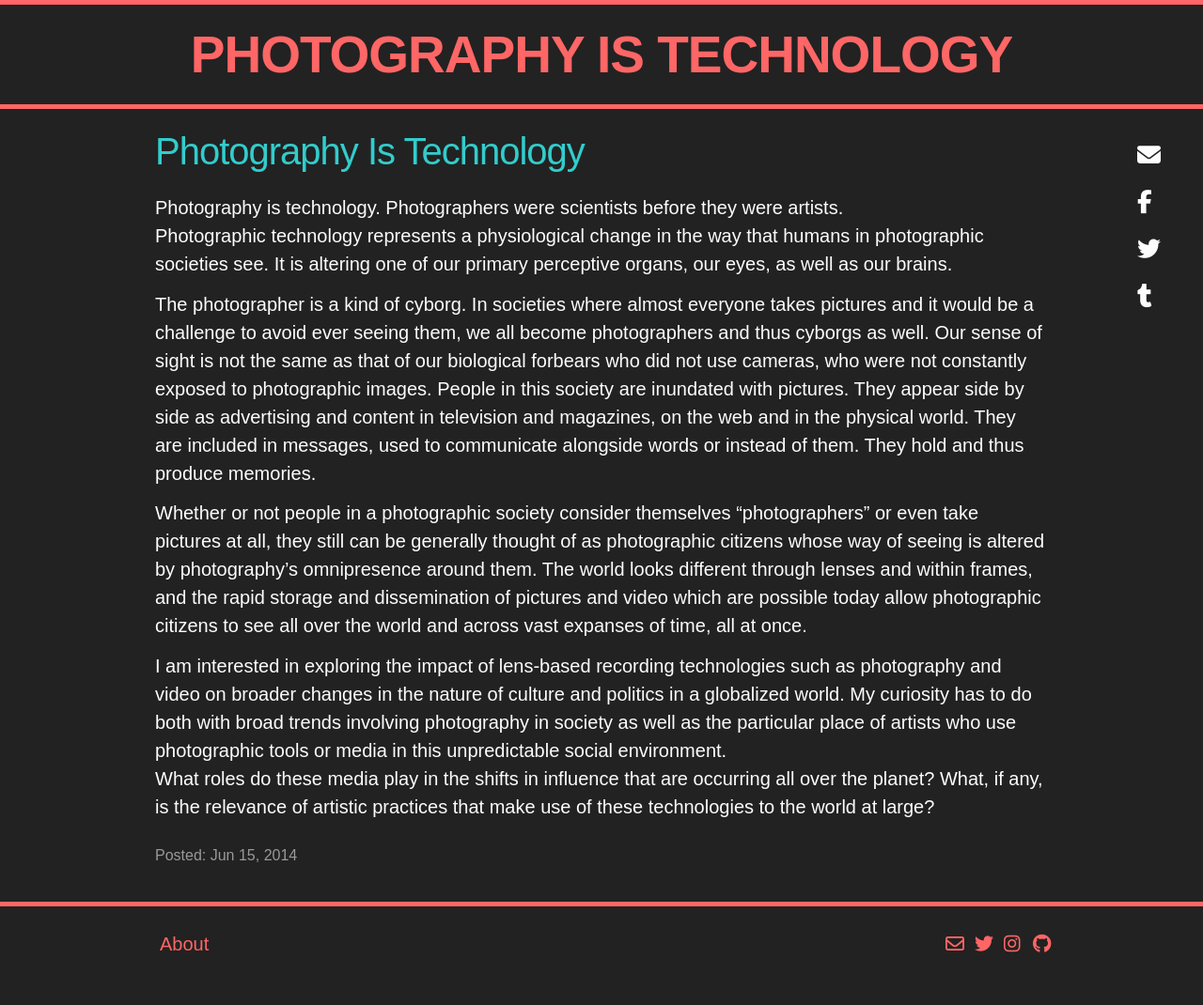
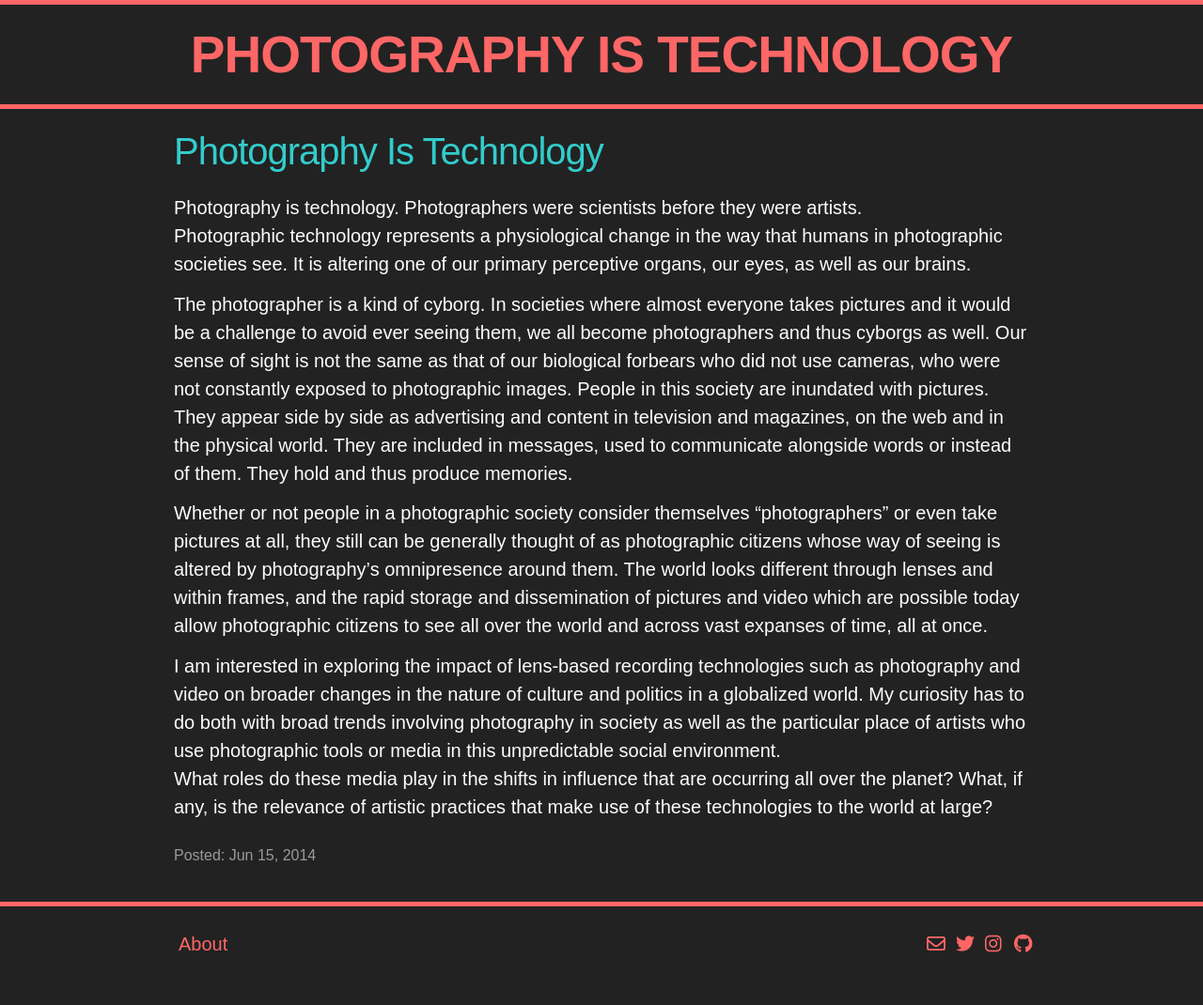
Before and after one commit to r4d1n/photographyistechnology, a Jekyll site: the page built from _posts/2014-06-15-photography-is-technology-2.md, in a window 1280 px wide. Shown: the whole page at 94% size. Built offline with Jekyll 4.4.1, drawn with Linux system fonts in a browser that asks for light colours; nearby versions of some CDN libraries; library files that are not in the unit come from our copies.

Commit message:
remove sharing buttons

```diff
--- a/_layouts/post.html
+++ b/_layouts/post.html
@@ -5,32 +5,14 @@ layout: default
 
   <header class="post-header">
     <h1 class="post-title">{{ page.title }}</h1>
-    <div class="mobile-sharing">
-      <ul class="social-sharing">
-        <!-- <li><span class="post-meta">Share Post:</span></li> -->
-        <li><span class="fa fa-envelope fa-lg"></span></li>
-        <li><span class="fa fa-facebook fa-lg"></span></li>
-        <li><span class="fa fa-twitter fa-lg"></span></li>
-        <li><span class="fa fa-tumblr fa-lg"></span></li>
-      </ul>
-    </div>
   </header>
 
   <article class="post-content">
     {{ content }}
   </article>
-  <p class="post-meta">Posted: {{ page.date | date: "%b %-d, %Y" }}
-    {% if page.meta %} • {{ page.meta }}{% endif %}</p>
+  <p class="post-meta">
+    Posted: {{ page.date | date: "%b %-d, %Y" }}
+    {% if page.meta %} • {{ page.meta }}{% endif %}
+  </p>
 
-  </div>
-
-  <div class="sidebar">
-    <ul class="social-sharing">
-      <!-- <li><h3>Share:</h3></li> -->
-      <li><span class="fa fa-envelope fa-lg"></span></li>
-      <li><span class="fa fa-facebook fa-lg"></span></li>
-      <li><span class="fa fa-twitter fa-lg"></span></li>
-      <li><span class="fa fa-tumblr fa-lg"></span></li>
-
-    </ul>
-  </div>
+</div>
--- a/_sass/_base.scss
+++ b/_sass/_base.scss
@@ -232,7 +232,6 @@ pre {
     -webkit-border-radius: 3px;
     -moz-border-radius: 3px;
     border-radius: 3px;
-    background-color: 666;
     width: $spacing-unit;
     height: $spacing-unit;
     padding-bottom: 10px;
--- a/_sass/_layout.scss
+++ b/_sass/_layout.scss
@@ -166,12 +166,12 @@
 
 .post-header {
   position: relative;
-  @include media-query($on-palm) {
-    margin-bottom: $spacing-unit * 2;
-  }
-  @include media-query($on-tablet) {
-    margin-bottom: $spacing-unit * 2 + 10;
-  }
+  // @include media-query($on-palm) {
+  //   margin-bottom: $spacing-unit * 2;
+  // }
+  // @include media-query($on-tablet) {
+  //   margin-bottom: $spacing-unit * 2 + 10;
+  // }
 }
 
 .post-link, .post-title {
--- a/css/main.scss
+++ b/css/main.scss
@@ -27,10 +27,10 @@ $grey-color-light: lighten($grey-color, 40%);
 $grey-color-dark:  darken($grey-color, 25%);
 
 // Width of the content area
-$content-width:    1000px;
+$content-width:    960px;
 
 $on-palm:          600px;
-$on-tablet:        1200px;
+$on-tablet:        1024px;
 
 
 
```
